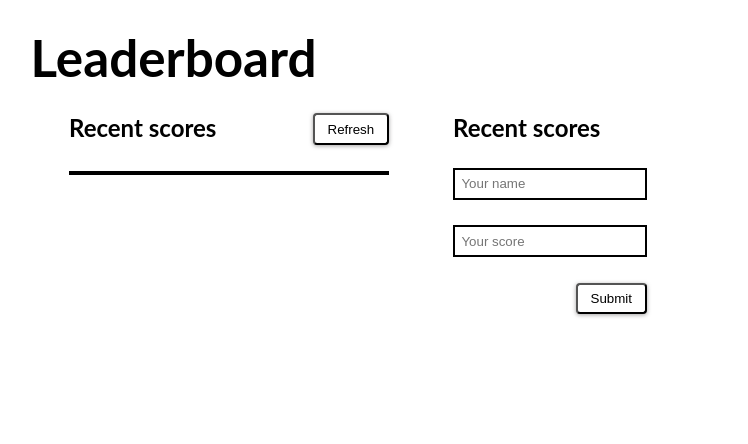
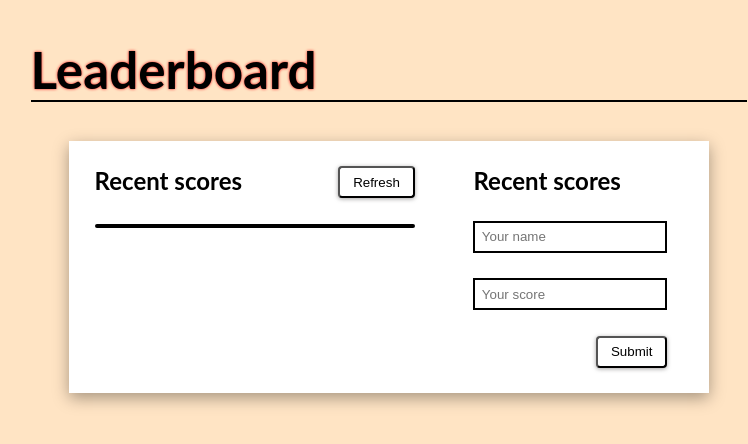
Before and after one commit to sylvester-wamaya/leaderboard, a website built with webpack: page src/index.html in a window 1280 px wide. Shown: the whole page, without its empty margins (251-999 px from the left). Built offline with nearby package versions, Linux system fonts and the light colour scheme; no server answers.

Commit message:
Style heading and main border

```diff
--- a/src/style.css
+++ b/src/style.css
@@ -1,5 +1,6 @@
 body {
   font-family: 'Lato', sans-serif;
+  background-color: bisque;
 }
 
 * {
@@ -9,14 +10,20 @@ body {
 }
 
 h1 {
-  margin: 2vw 22vw;
+  margin: 3vw 22vw;
   font-size: 4vw;
+  text-shadow: 0 0 3px rgb(244, 11, 11);
+  border-bottom: solid 2px;
+
 }
 
 ul {
   border: solid 2px;
   width: 25vw;
   margin-top: 2vw;
+  overflow-y: auto;
+  border-radius: 1vw;
+
 }
 
 li {
@@ -38,6 +45,7 @@ button {
   border-radius: 4px;
   box-shadow: rgba(119, 117, 117, 0.66) 0 1px 4px;
   background-color: #fff;
+
 }
 
 main {
@@ -45,6 +53,10 @@ main {
   gap: 10%;
   max-width: 50%;
   margin: auto;
+  background-color: #fff;
+  padding: 2vw;
+  box-shadow: rgba(0, 0, 0, 0.35) 0px 5px 15px;
+  max-height: 90vh;
 }
 
 form {
```
